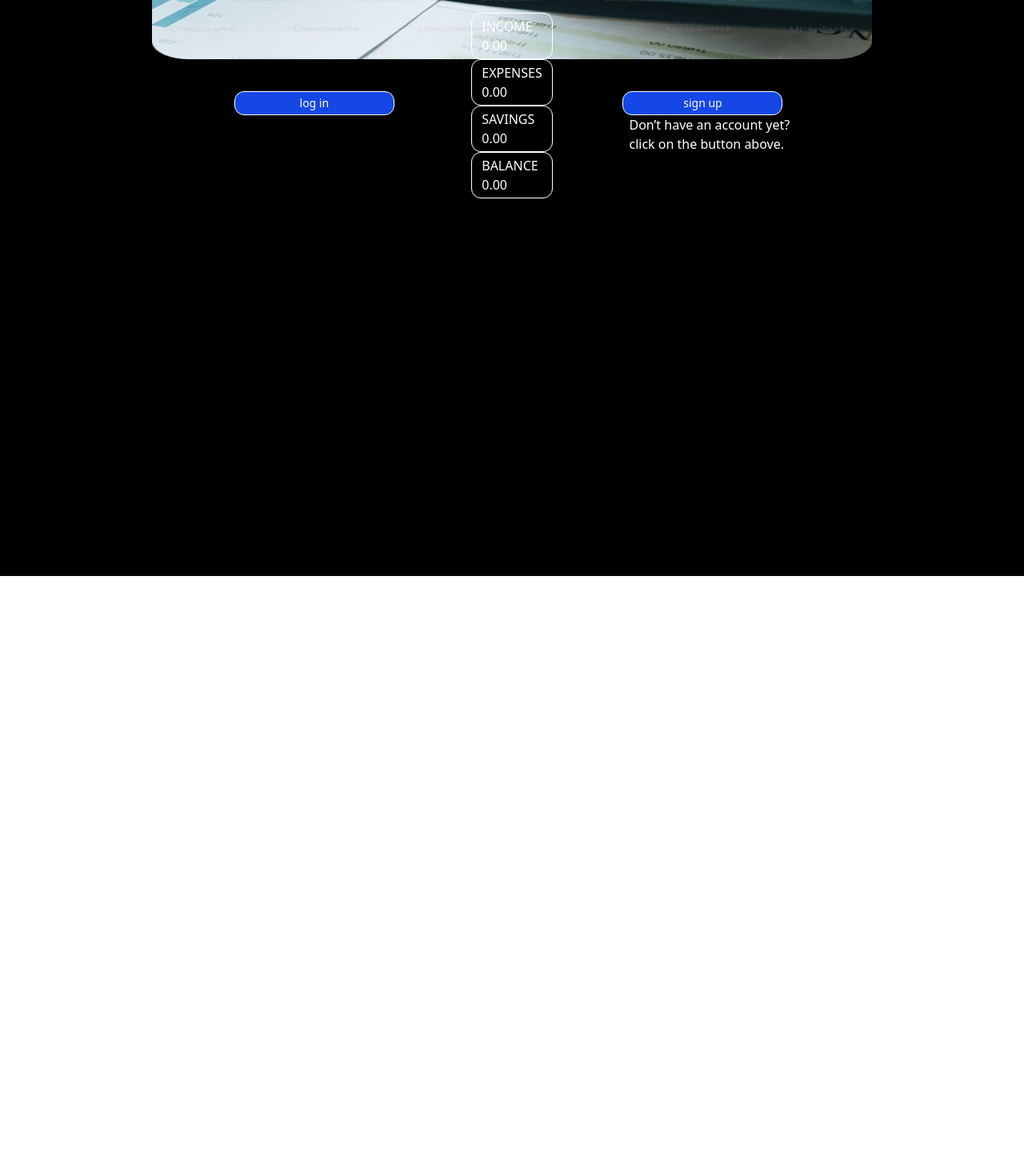
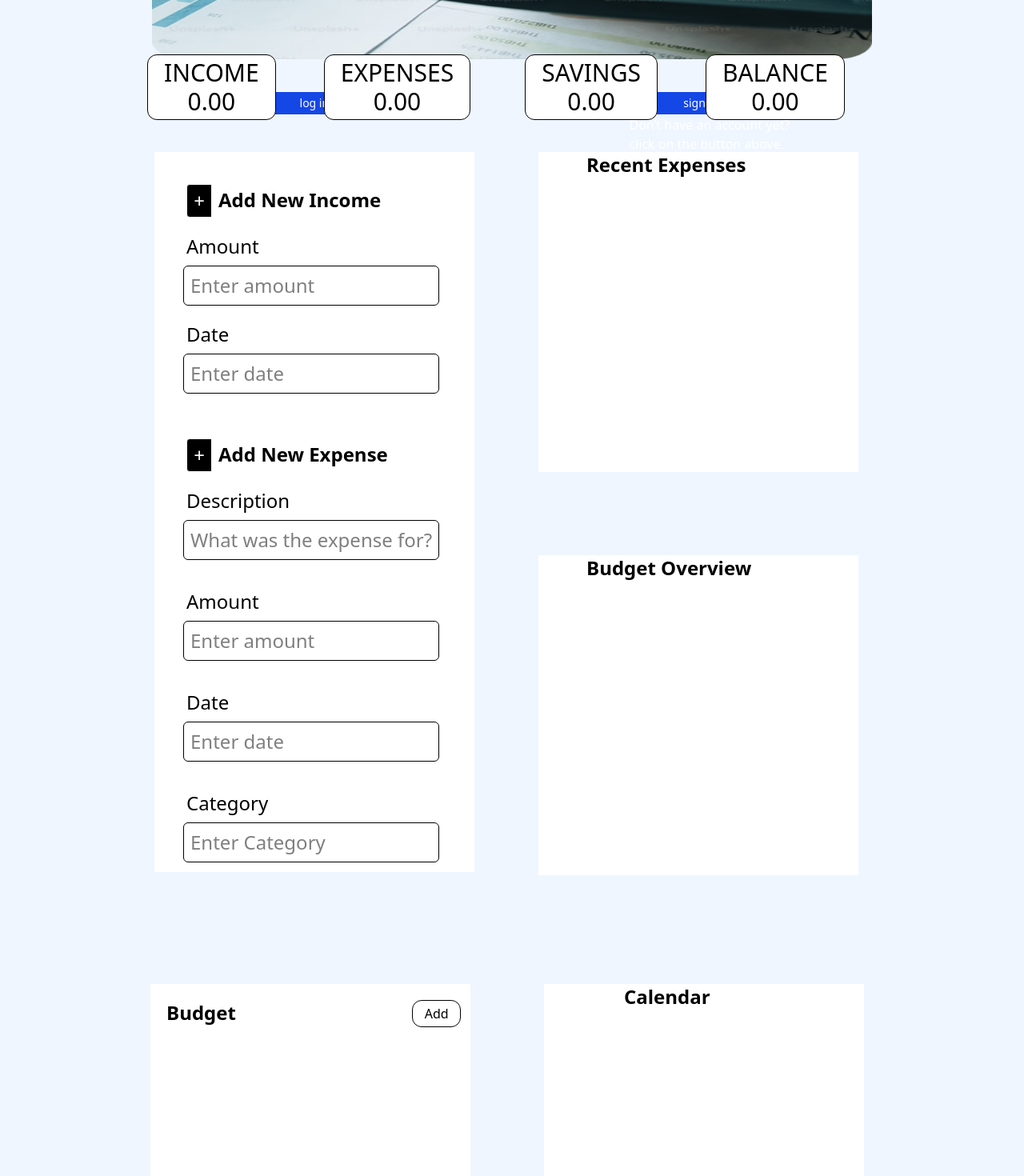
Before and after one commit to Martins-EL/capstone-project, a React app in the folder budget-tracker-app/: page / in a window 1280 px wide. Shown: the part 880-2350 px from the top of the page at 80% size. Before the commit the page ends 1600 px from the top, so only its background shows below. Built offline with nearby package versions, Linux system fonts and the light colour scheme; the HTML template or start-up script is replaced by a standard one.

Commit message:
updated commit

```diff
--- a/budget-tracker-app/src/components/DashBoard.jsx
+++ b/budget-tracker-app/src/components/DashBoard.jsx
@@ -4,150 +4,188 @@ import Icon from "../assets/icon.png";
 
 function DashBoard() {
   return (
-    <div className="bg-black h-screen flex flex-col items-center sm:bg-black sm:h-screen sm:flex sm:flex-col sm:items-center 2xl:bg-blue-50 2xl:h-1000">
-      <navbar className="h-20 flex flex-row gap-8 justify-around items-center mt-4 sm:flex sm:flex-row sm:justify-around sm:gap-100 sm:mt-4 md:flex  md:justify-around lg:flex lg:justify-around lg:gap-150  2xl:flex 2xl:justify-around 2xl:gap-310 ">
+    <div className="bg-blue-50 h-1000 flex flex-col items-center sm:bg-blue-50  sm:flex sm:flex-col sm:items-center sm:h-1000 2xl:bg-blue-50 2xl:h-1000 ">
+      <navbar className="h-20 flex flex-row gap-8 justify-around items-center mt-4 sm:flex sm:flex-row sm:justify-around sm:gap-100 sm:mt-4 md:flex  md:justify-around lg:flex lg:justify-around lg:gap-150  2xl:flex 2xl:justify-around 2xl:gap-315 ">
         <div className="w-[200px]  sm:w-[200px] 2xl:w-[300px]">
           <img src={logo} alt="App logo" />
         </div>
 
         <div>
-          <button className="border-1 hover:bg-blue-600 border-white text-white px-3 py-1 rounded-xl sm:border-1 sm:border-white sm:text-white sm:px-3 sm:py-1 sm:rounded-xl 2xl:hover:bg-blue-600 sm:hover:bg-blue-600 2xl:text-black 2xl:px-3 2xl:py-1  2xl:border-1 2xl:rounded-xl 2xl:border-black 2xl:font-bold">
+          <button className="border-1 hover:bg-blue-600 border-white text-black px-3 py-1 rounded-xl sm:border-1 sm:border-white sm:text-black sm:bg-white  sm:px-3 sm:py-1 sm:rounded-xl 2xl:hover:bg-blue-600 sm:hover:bg-blue-600 2xl:text-black 2xl:px-3 2xl:py-1  2xl:border-1 2xl:rounded-xl 2xl:border-black 2xl:font-bold ">
             Home
           </button>
         </div>
       </navbar>
-      <div className="2xl:flex 2xl:flex-row 2xl:justify-around 2xl:gap-40 2xl:mt-3">
+      <div
+        className="mr-6 sm:flex sm:flex-row  sm:mt-3 sm:ml-9
+       2xl:flex 2xl:flex-row 2xl:justify-around 2xl:gap-27 2xl:mt-3 2xl:ml-15 "
+      >
+        <div className="flex flex-row  gap-15 ml-2 text-center sm:gap-0 2xl:gap-27">
           <div>
-          <p className="border-1 border-white text-white px-3 py-1 rounded-xl sm:border-1 sm:border-white sm:text-white sm:px-3 sm:py-1 sm:rounded-xl  2xl:text-black 2xl:px-20 2xl:py-1  2xl:border-1 2xl:rounded-xl 2xl:border-black 2xl:font-normal 2xl:bg-white 2xl:text-3xl 2xl:text-center">
+            <p className="border-1 border-white bg-white px-3 py-1 rounded-xl  text-l sm:text-black sm:px-5 sm:py-1 sm:mr-15 sm:border-1 sm:rounded-xl sm:border-black sm:font-normal sm:bg-white sm:text-3xl sm:text-center sm:mt-10  2xl:text-black 2xl:px-20 2xl:py-1  2xl:border-1 2xl:rounded-xl 2xl:border-black 2xl:font-normal 2xl:bg-white 2xl:text-3xl 2xl:text-center 2xl:mt-10">
               INCOME
               <br />
               0.00
             </p>
           </div>
           <div>
-          <p className="border-1 border-white text-white px-3 py-1 rounded-xl sm:border-1 sm:border-white  2xl:text-black 2xl:px-20 2xl:py-1  2xl:border-1 2xl:rounded-xl 2xl:border-black 2xl:font-normal 2xl:bg-white 2xl:text-3xl 2xl:text-center">
+            <p className="border-1 border-white text-black  bg-white px-3 py-1 rounded-xl sm:text-black sm:px-5 sm:py-1 sm:mr-15  sm:border-1 sm:rounded-xl sm:border-black sm:font-normal sm:bg-white sm:text-3xl sm:text-center sm:mt-10  2xl:text-black 2xl:px-20 2xl:py-1  2xl:border-1 2xl:rounded-xl 2xl:border-black 2xl:font-normal 2xl:bg-white 2xl:text-3xl 2xl:text-center 2xl:mt-10 ">
               EXPENSES
               <br />
               0.00
             </p>
           </div>
+        </div>
+        <div className="flex flex-row justify-around gap-15 ml-2 mt-10 sm:mt-0  sm:gap-0 2xl:gap-27">
           <div>
-          <p className="border-1 border-white text-white px-3 py-1 rounded-xl sm:border-1 sm:border-white sm:text-white sm:px-3 sm:py-1 sm:rounded-xl 2xl:text-black 2xl:px-20 2xl:py-1  2xl:border-1 2xl:rounded-xl 2xl:border-black 2xl:font-normal 2xl:bg-white 2xl:text-3xl 2xl:text-center">
+            <p className="border-1 border-white text-black bg-white px-3 py-1 rounded-xl sm:text-black sm:px-5 sm:py-1 sm:mr-15  sm:border-1 sm:rounded-xl sm:border-black sm:font-normal sm:bg-white sm:text-3xl sm:text-center sm:mt-10 2xl:text-black 2xl:px-20 2xl:py-1  2xl:border-1 2xl:rounded-xl 2xl:border-black 2xl:font-normal 2xl:bg-white 2xl:text-3xl 2xl:text-center">
               SAVINGS
               <br />
               0.00
             </p>
           </div>
           <div>
-          <p className="border-1 border-white text-white px-3 py-1 rounded-xl sm:border-1 sm:border-white sm:text-white sm:px-3 sm:py-1 sm:rounded-xl 2xl:text-black 2xl:px-20 2xl:py-1  2xl:border-1 2xl:rounded-xl 2xl:border-black 2xl:font-normal 2xl:bg-white 2xl:text-3xl 2xl:text-center">
+            <p className="border-1 border-white text-black bg-white px-3 py-1 rounded-xl sm:text-black sm:px-5 sm:py-1 sm:mr-15 sm:border-1 sm:rounded-xl sm:border-black sm:font-normal sm:bg-white sm:text-3xl sm:text-center sm:mt-10 2xl:text-black 2xl:px-20 2xl:py-1  2xl:border-1 2xl:rounded-xl 2xl:border-black 2xl:font-normal 2xl:bg-white 2xl:text-3xl 2xl:text-center">
               BALANCE
               <br />
               0.00
             </p>
           </div>
         </div>
-      <div className="2xl:bg-white 2xl:w-200 2xl:h-150 2xl:flex 2xl:flex-row 2xl: 2xl:mr-211 2xl:mt-30 2xl:rounded-xl 2xl:gap-50">
+      </div>
+      <div className="mt-10 flex:col justify-around sm:flex sm:flex-row sm:gap-20 sm:text-2xl sm:mb-25  2xl:bg-white 2xl:w-200 2xl:h-150  2xl:mr-211 2xl:mt-30 2xl:rounded-xl 2xl:gap-110 2xl:text-sm 2xl:mb-50">
+        <div className="mb-10 bg-white sm:mb-10 sm:h-225 sm:w-100 sm:bg-white  2xl:h-150 :w-200 ">
+          <div className="flex flex-row mt-6 mr-12   2xl:flex 2xl:flex-row 2xl:mt-10">
             <div>
-          <div className="2xl:flex 2xl:flex-row mt-10">
-            <div>
-              <p className="2xl:p-1 2xl:w-8 2xl:text-white 2xl:bg-black 2xl:border-1 2xl:rounded-l 2xl:ml-10 2xl:mt-4 2xl:text-center ">
+              <p className="p-1 w-8 text-white bg-black border-1 rounded-l ml-10 mt-4 text-center  2xl:p-1 2xl:w-8 2xl:text-white 2xl:bg-black 2xl:border-1 2xl:rounded-l 2xl:ml-10 2xl:mt-4 2xl:text-center ">
                 +
               </p>
             </div>
-            <div className="2xl:mt-3 2xl:ml-2 2xl:text-3xl 2xl:font-bold ">
+
+            <div className="mt-5 ml-2 text-xl font-bold sm:text-2xl 2xl:mt-3 2xl:ml-2 2xl:text-3xl 2xl:font-bold">
               <p>Add New Income</p>
             </div>
           </div>
-          <div className="2xl:flex 2xl:flex-row 2xl:gap-70">
+          <div className=" 2xl:flex 2xl:flex-row 2xl:gap-70">
             <div>
-              <label className="2xl:block 2xl:mb-2 2xl:ml-10 2xl:mt-5">
+              <label className="block mb-2 ml-10 mt-5  2xl:block 2xl:mb-2 2xl:ml-10 2xl:mt-5 ">
                 Amount
               </label>
               <input
                 type="text"
                 placeholder="Enter amount"
-                className="2xl:w-50 2xl:ml-10 2xl:p-2 2xl:mb-4 2xl:border 2xl:rounded-md"
+                className="w-50 ml-9  p-2 mb-4 border rounded-md sm:w-80  2xl:w-50 2xl:ml-10 2xl:p-2 2xl:mb-4 2xl:border 2xl:rounded-md"
                 required
               />
             </div>
             <div>
-              <label className="2xl:block 2xl:mb-2 2xl:ml-10 2xl:mt-5">
+              <label className="block mb-2 ml-10 mt-1 sm:w-80 2xl:block 2xl:mb-2 2xl:ml-10 2xl:mt-5">
                 Date
               </label>
               <input
                 type="text"
                 placeholder="Enter date"
-                className="2xl:w-50 2xl:ml-10 2xl:p-2 2xl:mb-4 2xl:border 2xl:rounded-md"
+                className="w-50 ml-9  p-2 mb-4 border rounded-md sm:w-80 2xl:w-50 2xl:ml-10 2xl:p-2 2xl:mb-4 2xl:border 2xl:rounded-md"
                 required
               />
             </div>
           </div>
 
-          <div className="2xl:flex 2xl:flex-row mt-5">
+          <div className="flex flex-row mt-6 mr-12  2xl:flex 2xl:flex-row 2xl:mt-5">
             <div>
-              <p className="2xl:p-1 2xl:w-8 2xl:text-white 2xl:bg-black 2xl:border-1 2xl:rounded-l 2xl:ml-10 2xl:mt-4 2xl:text-center ">
+              <p className="p-1 w-8 text-white bg-black border-1 rounded-l ml-10 mt-4 text-center  2xl:p-1 2xl:w-8 2xl:text-white 2xl:bg-black 2xl:border-1 2xl:rounded-l 2xl:ml-10 2xl:mt-4 2xl:text-center ">
                 +
               </p>
             </div>
-            <div className="2xl:mt-3 2xl:ml-2 2xl:text-3xl 2xl:font-bold ">
+
+            <div className="mt-5 ml-2 text-xl font-bold sm:text-2xl 2xl:mt-3 2xl:ml-2 2xl:text-3xl 2xl:font-bold ">
               <p>Add New Expense</p>
             </div>
           </div>
           <div>
-            <label className="2xl:block 2xl:mb-2 2xl:ml-10 2xl:mt-5">
+            <label className="block mb-2 ml-10 mt-5  2xl:block 2xl:mb-2 2xl:ml-10 2xl:mt-5">
               Description
             </label>
             <input
               type="text"
               placeholder="What was the expense for?"
-              className="2xl:w-180 2xl:ml-10 2xl:p-2 2xl:mb-4 2xl:border 2xl:rounded-md"
+              className="w-50 ml-9  p-2 mb-4 border rounded-md sm:w-80 2xl:w-180 2xl:ml-10 2xl:p-2 2xl:mb-4 2xl:border 2xl:rounded-md"
               required
             />
           </div>
-          <div className="2xl:flex 2xl:flex-row 2xl:gap-70">
+          <div className="  2xl:flex 2xl:flex-row 2xl:gap-70">
             <div>
-              <label className="2xl:block 2xl:mb-2 2xl:ml-10 2xl:mt-5">
+              <label className="block mb-2 ml-10 mt-5  2xl:block 2xl:mb-2 2xl:ml-10 2xl:mt-5">
                 Amount
               </label>
               <input
                 type="text"
                 placeholder="Enter amount"
-                className="2xl:w-50 2xl:ml-10 2xl:p-2 2xl:mb-4 2xl:border 2xl:rounded-md"
+                className="w-50 ml-9  p-2 mb-4 border rounded-md sm:w-80 2xl:w-50 2xl:ml-10 2xl:p-2 2xl:mb-4 2xl:border 2xl:rounded-md"
                 required
               />
             </div>
             <div>
-              <label className="2xl:block 2xl:mb-2 2xl:ml-10 2xl:mt-5">
+              <label className="block mb-2 ml-10 mt-5  2xl:block 2xl:mb-2 2xl:ml-10 2xl:mt-5">
                 Date
               </label>
               <input
                 type="text"
                 placeholder="Enter date"
-                className="2xl:w-50 2xl:ml-10 2xl:p-2 2xl:mb-4 2xl:border 2xl:rounded-md"
+                className="w-50 ml-9  p-2 mb-4 border rounded-md sm:w-80 2xl:w-50 2xl:ml-10 2xl:p-2 2xl:mb-4 2xl:border 2xl:rounded-md"
                 required
               />
             </div>
           </div>
           <div>
-            <label className="2xl:block 2xl:mb-2 2xl:ml-10 2xl:mt-5">
+            <label className="block mb-2 ml-10 mt-5 sm:w-80  2xl:block 2xl:mb-2 2xl:ml-10 2xl:mt-5">
               Category
             </label>
             <input
               type="text"
               placeholder="Enter Category"
-              className="2xl:w-180 2xl:ml-10 2xl:p-2 2xl:mb-4 2xl:border 2xl:rounded-md"
+              className="w-50 ml-9  p-2 mb-4 border rounded-md sm:w-80 2xl:w-180 2xl:ml-10 2xl:p-2 2xl:mb-4 2xl:border 2xl:rounded-md"
               required
             />
           </div>
         </div>
-        <div className="2xl:bg-white 2xl:w-200 2xl:h-150 2xl:flex 2xl:flex-col 2xl: 2xl:mr-200  2xl:rounded-xl ">
-          <h className="2xl:text-3xl 2xl:mt-10 2xl:ml-5 2xl:mb-5 2xl:font-bold 2xl:w-170 2xl:h-150">
+        <div className="sm:mr-3.5">
+          <div className="h-100 bg-white sm:w-100 sm:mb-26  2xl:bg-white 2xl:w-200 2xl:h-150  2xl: 2xl:mr-200  2xl:rounded-xl ">
+            <h className="text-xl font-bold  ml-15  mb-5 sm:text-2xl 2xl:text-3xl 2xl:mt-10 2xl:ml-5 2xl:mb-5 2xl:font-bold 2xl:w-170 h-150 ">
               Recent Expenses
             </h>
           </div>
+
+          <div className=" h-100 w-75 mt-10 sm:mt-0 sm:w-100 bg-white 2xl:w-216 2xl:h-100 2xl:bg-white 2xl:mt-20">
+            <div className="text-xl font-bold  ml-15 sm:text-2xl 2xl:text-3xl 2xl:ml-80 2xl:mt-10 2xl:font-bold ">
+              Budget Overview
             </div>
-      <div className="2xl:w-416 2xl:h-200 2xl:bg-white 2xl:ml-5 2xl:mt-20">
-        <div className="">Budget Overview</div>
+          </div>
+        </div>
+      </div>
+      <div className=" sm:flex sm:flex-row sm:gap-23 sm:mr-3 2xl:flex 2xl:flex-row 2xl:gap-18 2xl:ml-210 2xl:mt-100">
+        <div>
+          <div className="bg-white mt-10 w-75 h-100 flex flex-row gap-30 sm:gap-50 sm:h-100 sm:mt-0 sm:w-100  2xl:bg-white 2xl:w-200 2xl:h-150 2xl:flex 2xl:flex-row   2xl:rounded-xl 2xl:mt-5">
+            <h className="mt-5 text-xl mr-5 ml-5 sm:text-2xl 2xl:text-3xl font-bold 2xl:mt-10 2xl:ml-5 2xl:mb-5 2xl:font-bold 2xl:w-170 2xl:h-150">
+              Budget
+            </h>
+            <div className="flex flex-col gap-70  2xl:flex 2xl:flex-col 2xl:gap-95 2xl:mr-10 ">
+              <button className="border-1  hover:bg-blue-600 border-black text-black px-2 py-1 rounded-xl mt-5 mr-5 sm:border-1 sm:border-black sm:text-black sm:px-3 sm:py-1 sm:rounded-xl  2xl:hover:bg-blue-600 sm:hover:bg-blue-600 2xl:text-black 2xl:px-3 2xl:py-1  2xl:border-1 2xl:rounded-xl 2xl:border-black 2xl:font-bold 2xl:mt-11">
+                Add
+              </button>
+              <button className="border-1 hover:bg-blue-600 border-black text-black px-2 py-1 rounded-xl mr-5 sm:border-1 sm:border-black sm:text-black sm:px-3 sm:py-1 sm:rounded-xl  2xl:hover:bg-blue-600 sm:hover:bg-blue-600 2xl:text-black 2xl:px-3 2xl:py-1  2xl:border-1 2xl:rounded-xl 2xl:border-black 2xl:font-bold 2xl:mt-11">
+                Set Date
+              </button>
+            </div>
+          </div>
+        </div>
+        <div>
+          <div className=" h-150 bg-white mt-10 2xl:bg-white sm:h-100 sm:w-100 sm:mt-0 2xl:w-200 2xl:h-150 2xl:flex 2xl:flex-col 2xl: 2xl:mr-200  2xl:rounded-xl 2xl:mt-5">
+            <h className="text-xl font-bold  ml-25 sm:mt-10 sm:text-2xl 2xl:text-3xl 2xl:mt-10 2xl:ml-5 2xl:mb-5 2xl:font-bold 2xl:w-170 2xl:h-150">
+              Calendar
+            </h>
+          </div>
+        </div>
       </div>
     </div>
   );
--- a/budget-tracker-app/src/components/HomePage.jsx
+++ b/budget-tracker-app/src/components/HomePage.jsx
@@ -4,7 +4,7 @@ import HomeImage from "../assets/HomeImage.png";
 
 function HomePage() {
   return (
-    <div className="bg-black h-screen flex flex-col items-center sm:bg-black sm:h-screen sm:flex sm:flex-col sm:items-center 2xl:bg-black 2xl:h-screen">
+    <div className="bg-black h-screen flex flex-col items-center sm:bg-black sm:h-screen sm:flex sm:flex-col sm:items-center 2xl:bg-black 2xl:h-screen 2xl:w-screen">
       <navbar className="h-20 flex flex-row gap-8 justify-around items-center mt-4 sm:flex sm:flex-row sm:justify-around sm:gap-100 sm:mt-4 md:flex  md:justify-around lg:flex lg:justify-around lg:gap-150  2xl:flex 2xl:justify-around 2xl:gap-300 ">
         <div className="w-[200px]  sm:w-[200px] 2xl:w-[300px]">
           <img src={logo} alt="App logo" />
@@ -17,7 +17,7 @@ function HomePage() {
         </div>
       </navbar>
       <section>
-        <div className="flex  flex-col mt-20 items-center sm:flex sm:items-center sm:flex-col  md:mt-50 2xl:flex 2xl:flex-row 2xl:text-left 2xl:mt-10  lg:mt-50 2xl:bg-black 2xl:ml-38 2xl:gap-33 ">
+        <div className="flex  flex-col mt-20 items-center sm:flex sm:items-center sm:flex-col  md:mt-50 2xl:flex 2xl:flex-row 2xl:text-left 2xl:mt-10  lg:mt-50 2xl:bg-black 2xl:ml-65 2xl:gap-33 ">
           <div className=" flex flex-col items-center 2xl:flex 2xl:flex-col 2xl:h-[500px] lg:items-center lg:flex lg:flex-col ">
             <h1 className="text-white font-extrabold text-center text-0.2 mb-2 mt-1 w-90 sm:text-white sm:font-extrabold sm:text-center sm:text-3xl sm:mb-5 sm:mt-1.5 sm:w-200 sm:h-30 2xl:text-8xl 2xl:mb-60 lg:text-4xl lg:w-245 2xl:text-left 2xl:text-white">
               Hello!
@@ -36,7 +36,7 @@ function HomePage() {
           />
         </div>
 
-        <div className=" h-[150px] flex flex-col items-center md:flex md:flex-row md:justify-around md:items-baseline  2xl:flex 2xl:flex-row 2xl:items-baseline 2xl:bg-black 2xl:w-240 2xl:ml-3">
+        <div className=" h-[150px] flex flex-col items-center md:flex md:flex-row md:justify-around md:items-baseline  2xl:flex 2xl:flex-row 2xl:items-baseline 2xl:bg-black 2xl:w-240 2xl:ml-30">
           <button className="border-1 w-[200px] h-[30px]  bg-blue-700 border-white text-sm text-white px-15 py-1  mt-10 rounded-xl md:border-1 md:border-white md:text-white md:px-10 md:py-1 md:mt-10 md:rounded-xl 2xl  ">
             log in
           </button>
--- a/budget-tracker-app/vite.config.js
+++ b/budget-tracker-app/vite.config.js
@@ -1,10 +1,16 @@
+import path from "path";
 import { defineConfig } from "vite";
 import react from "@vitejs/plugin-react";
 import tailwindcss from "@tailwindcss/vite";
+import { fileURLToPath } from "url";
+
+const __dirname = path.dirname(fileURLToPath(import.meta.url));
 
 export default defineConfig({
-  plugins: [
-    react(),
-    tailwindcss(),
-  ],
+  plugins: [react(), tailwindcss()],
+  resolve: {
+    alias: {
+      "@": path.resolve(__dirname, "./src"),
+    },
+  },
 });
```
Lines whose indentation alone changed are shown as unchanged.
